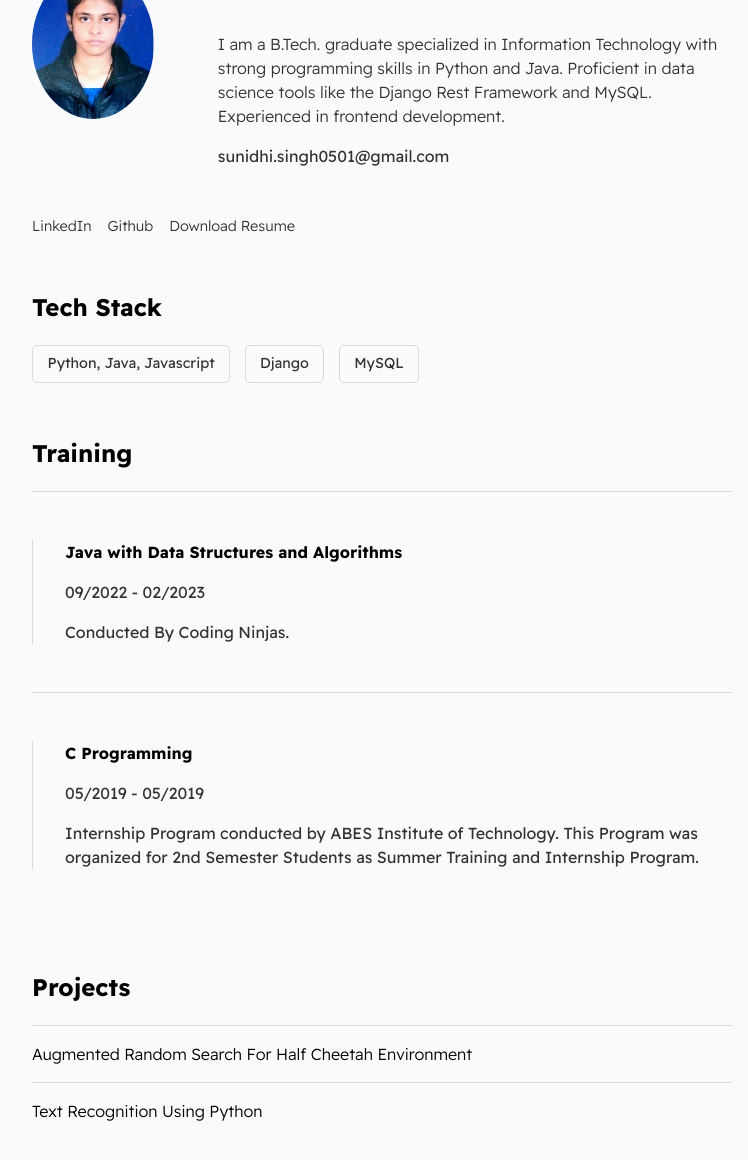
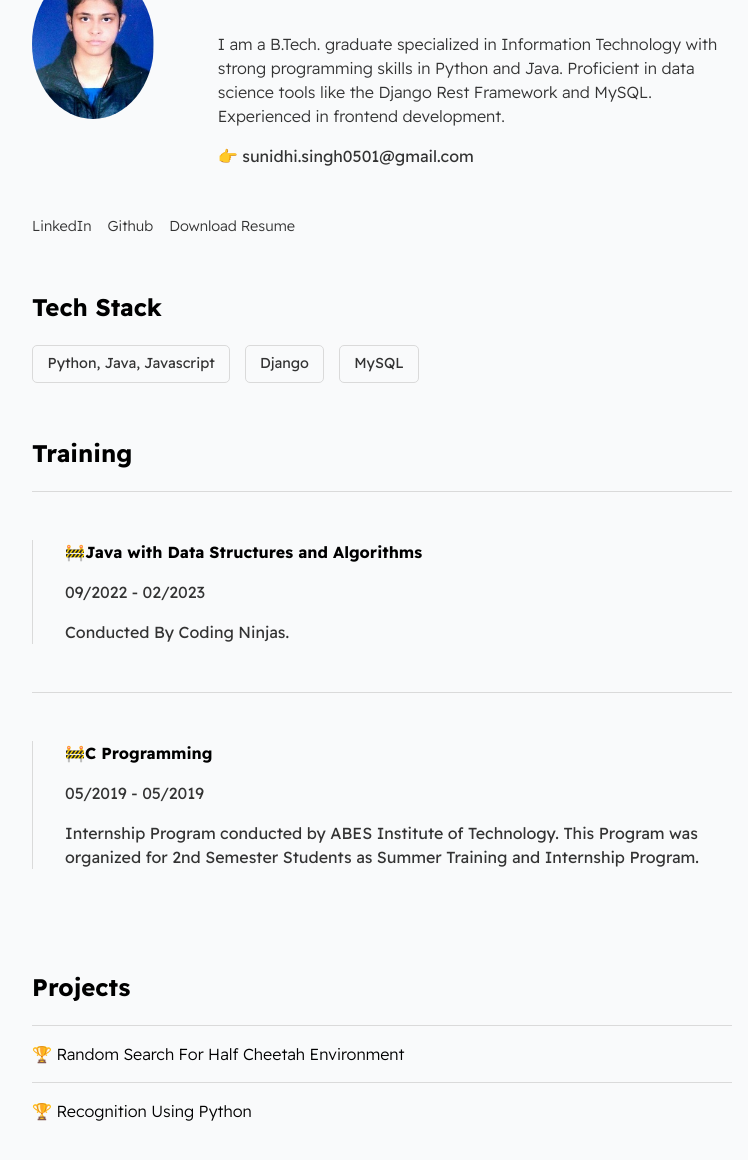
Before and after one commit to SunidhiS/Resume-Website, a plain HTML site: page index.html in a window 1280 px wide. Shown: the part 120-1280 px from the top of the page, without its empty margins (258-1006 px from the left). Drawn offline with Linux system fonts and the light colour scheme.

Commit message:
Some Addition

```diff
--- a/index.html
+++ b/index.html
@@ -20,7 +20,7 @@
                     Java. Proficient in data science tools like the Django Rest
                     Framework and MySQL. Experienced in frontend
                     development.</p>
-                <p> sunidhi.singh0501@gmail.com</p>
+                <p> 👉 sunidhi.singh0501@gmail.com</p>
             </div>
         </section>
         <section class="section--page">
@@ -50,13 +50,13 @@
             <h2>Training</h2>
             <div class="line-break"></div>
             <div class="card--training">
-                <strong>Java with Data Structures and Algorithms</strong>
+                <strong>🚧Java with Data Structures and Algorithms</strong>
                 <p>09/2022 - 02/2023</p>
                 <p>Conducted By Coding Ninjas.</p>
             </div>
             <div class="line-break"></div>
             <div class="card--training">
-                <strong>C Programming</strong>
+                <strong>🚧C Programming</strong>
                 <p>05/2019 - 05/2019</p>
                 <p>Internship Program conducted by ABES Institute of Technology. This Program was organized for 2nd
                     Semester Students as Summer Training and Internship Program.</p>
@@ -66,11 +66,12 @@
         <section class="section--page">
             <h2>Projects</h2>
             <div class="card--project">
-                <a href="https://github.com/DigvijayDheer/Augmented-Random-Search-for-Half-Cheetah-Environment">Augmented
+                <a href="https://github.com/DigvijayDheer/Augmented-Random-Search-for-Half-Cheetah-Environment"><span>🏆</span>
                     Random Search For Half Cheetah Environment</a>
             </div>
             <div class="card--project">
-                <a href="https://github.com/SunidhiS/Text-Recognition-Using-Python">Text Recognition Using Python</a>
+                <a href="https://github.com/SunidhiS/Text-Recognition-Using-Python"><span>🏆</span> Recognition Using
+                    Python</a>
             </div>
         </section>
     </div>
```
